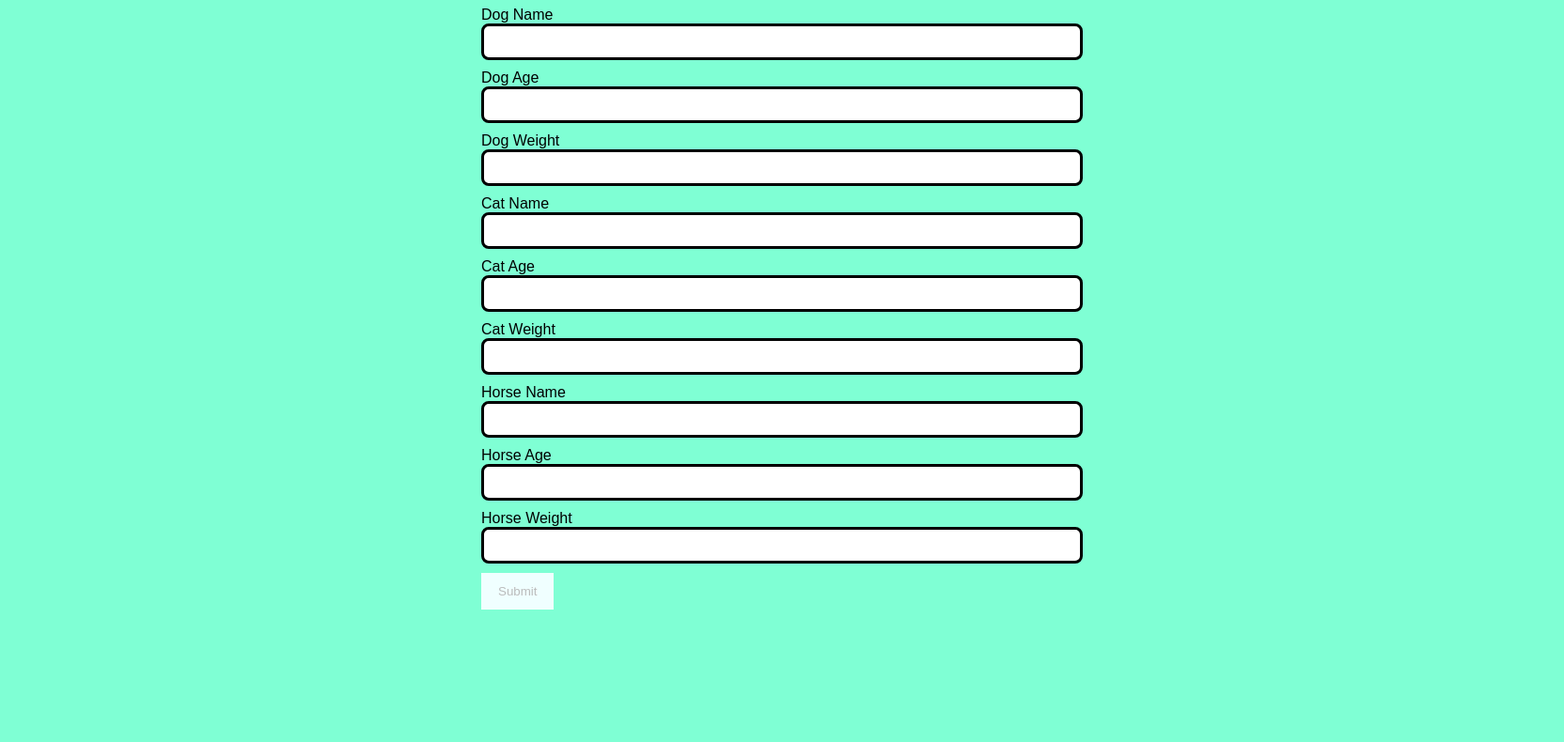
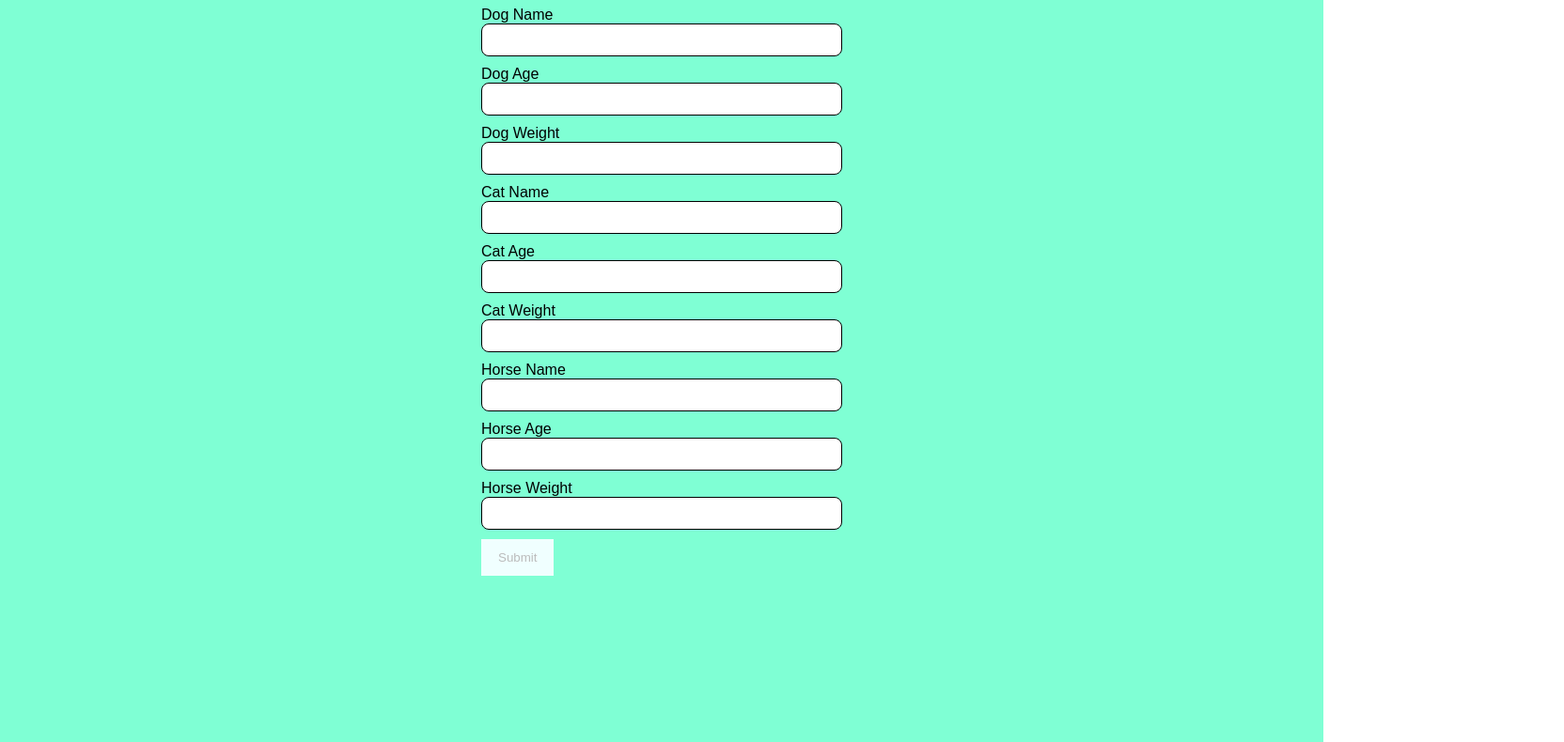
Before and after one commit to soni-ji30/javaScript-Project, a plain HTML site: page 25project2/index.html in a window 1280 px wide. Shown: the part 605-1395 px from the top of the page at 94% size, 1664 px wide, since content can reach past the window. Drawn offline with Linux system fonts and the light colour scheme.

Commit message:
Update index.css

```diff
--- a/25project2/index.css
+++ b/25project2/index.css
@@ -5,7 +5,7 @@ body {
 }
 
 .card {
-    width: 50%;
+    width: 30%;
     margin: auto;
     padding: 40%;
     background-color: aquamarine;
@@ -26,7 +26,7 @@ body {
     padding: 9px;
     box-sizing: border-box;
     border-radius: 8px;
-    border: 3px solid black;
+    border: 1px solid black;
 }
 
 .btn {
```
